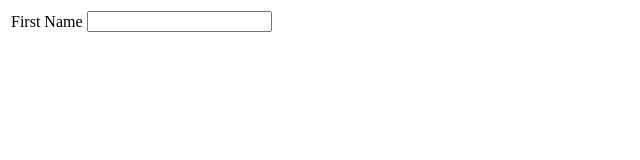
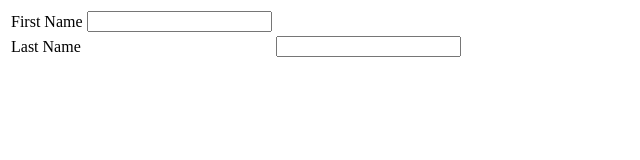
Before and after one commit to Methexx/Login, a plain HTML site: page Login.html in a window 1280 px wide. Shown: the whole page, without its empty margins (0-640 px from the left). Drawn offline with Linux system fonts and the light colour scheme.

Commit message:
Update Login.html
added last name input

```diff
--- a/Login.html
+++ b/Login.html
@@ -10,6 +10,10 @@
             <td>First Name</td>
             <td><input type="text" name="Funame" value=" "></td>
           </tr>
+          <tr>
+            <td>Last Name</td>
+            <td><td><input type="text" name="Luname" value=" "></td></td>
+          </tr>
         </tbody>
       </table>
     </form>
```
